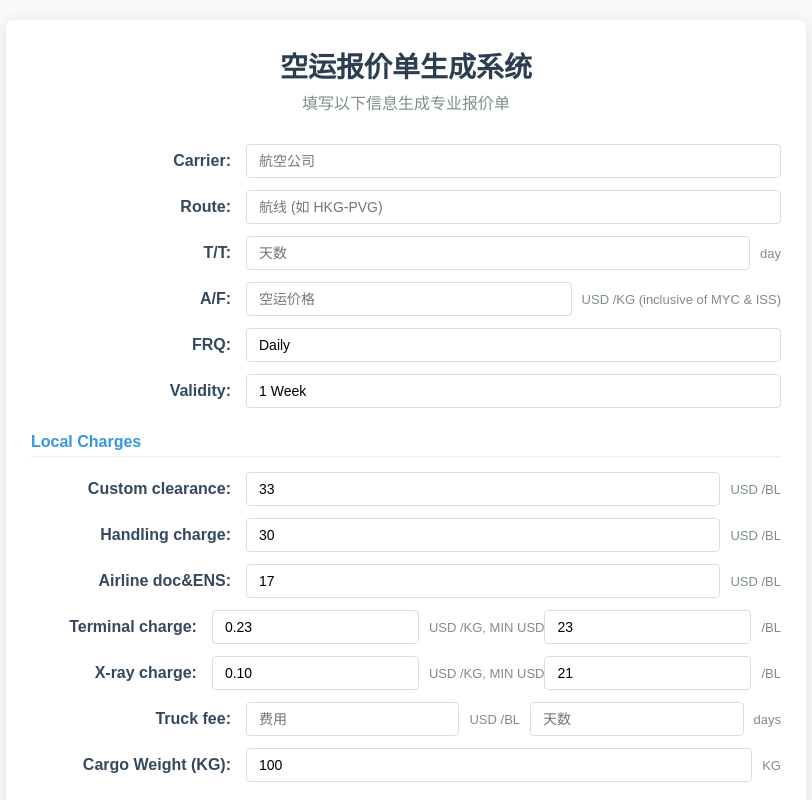
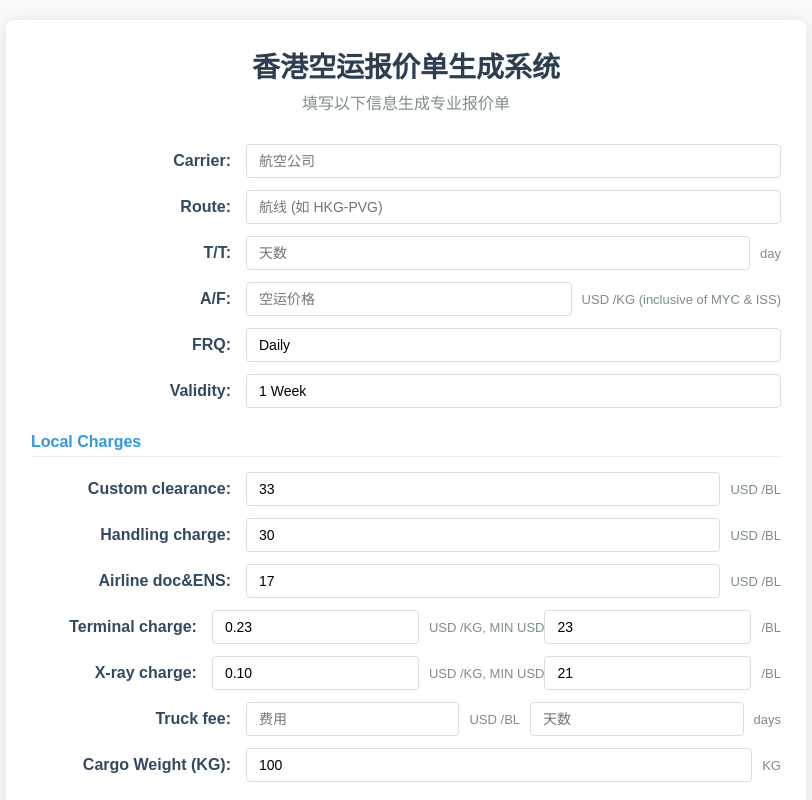
Before and after one commit to Misaka0502ab/AFHKG, a plain HTML site: page index.html in a window 1280 px wide. Shown: the top 800 px of the page, without its empty margins (234-1046 px from the left). Drawn offline with Linux system fonts and the light colour scheme.

Commit message:
Update and rename 香港报价.html to index.html

```diff
--- a/香港报价.html
+++ b/index.html
@@ -154,7 +154,7 @@
 <body>
     <div class="form-container">
         <div class="header">
-            <h1>空运报价单生成系统</h1>
+            <h1>香港空运报价单生成系统</h1>
             <p>填写以下信息生成专业报价单</p>
         </div>
 
```
